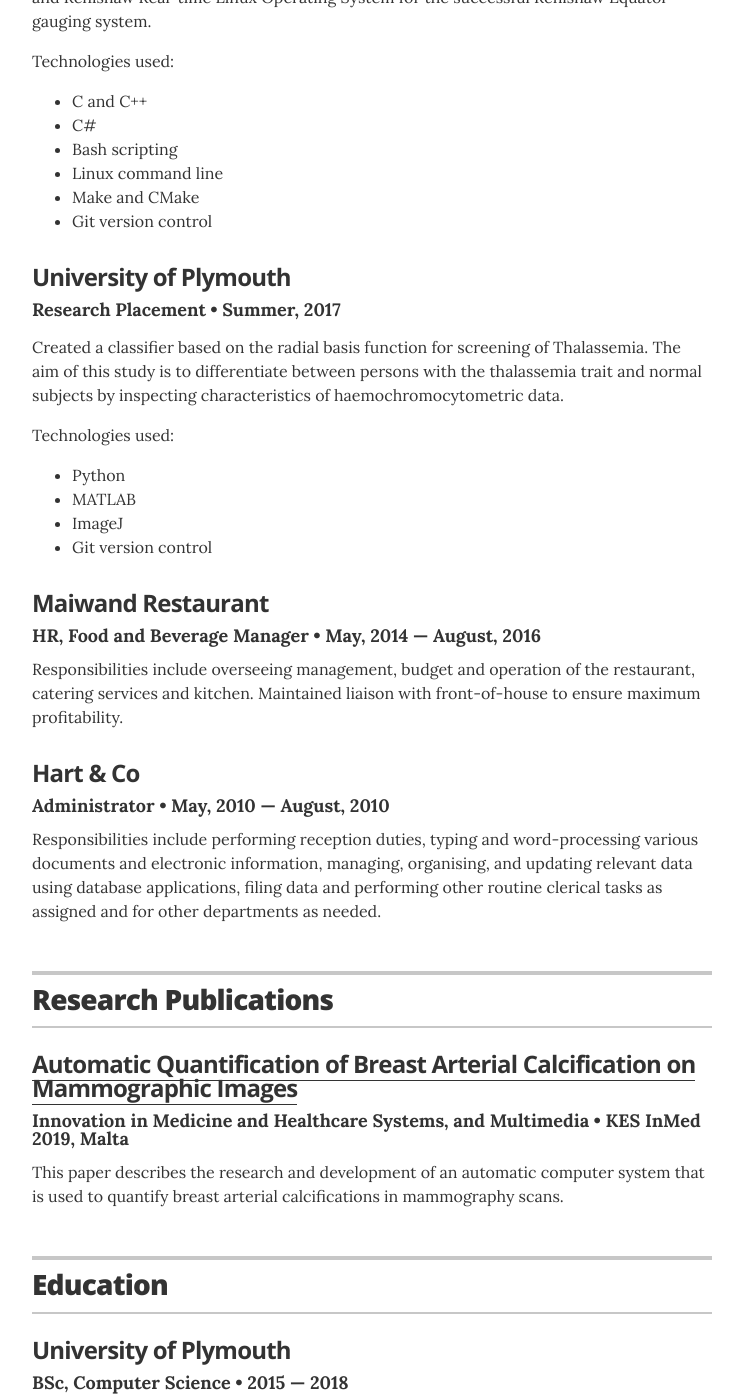
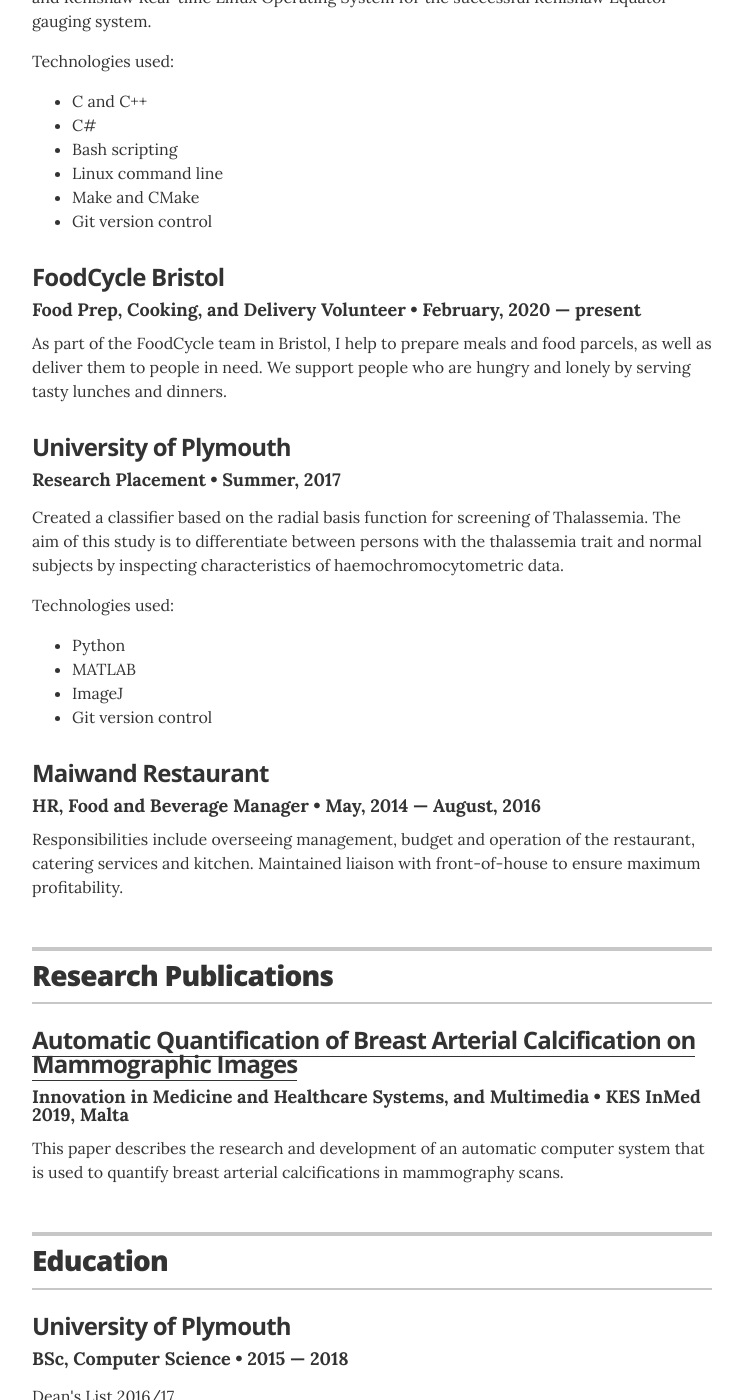
Before and after one commit to nmazidi/nmazidi.github.io, a Jekyll site: the page built from index.html, in a window 1280 px wide and 1400 px high, scrolled down 705 px. Shown: the whole window, without its empty margins (268-1011 px from the left). Built offline with Jekyll 4.4.1, drawn with Linux system fonts in a browser that asks for light colours.

Commit message:
Added FoodCycle experience

```diff
--- a/_data/experience.yml
+++ b/_data/experience.yml
@@ -3,6 +3,11 @@
   position: Graduate Software Engineer
   duration:  September, 2018 &mdash; present
   summary: As part of the research team in the <a href="https://www.renishaw.com/en/equator-gauging-system--12595">Measurements and Automation Products Division</a>, I have had the chance to work on a diverse set of interesting and exciting projects. These have included work on software-hardware interface and communications protocol design and Renishaw Real-time Linux Operating System for the successful Renishaw Equator gauging system. <p>Technologies used:</p><ul><li>C and C++</li><li>C#</li><li>Bash scripting</li><li>Linux command line</li><li>Make and CMake</li><li>Git version control</li></ul>
+
+- company: FoodCycle Bristol
+  position: Food Prep, Cooking, and Delivery Volunteer
+  duration:   February, 2020 &mdash; present
+  summary: As part of the FoodCycle team in Bristol, I help to prepare meals and food parcels, as well as deliver them to people in need. We support people who are hungry and lonely by serving tasty lunches and dinners.
 
 - company: University of Plymouth
   position: Research Placement
@@ -13,8 +18,3 @@
   position: HR, Food and Beverage Manager
   duration:   May, 2014  &mdash; August, 2016
   summary: Responsibilities include overseeing management, budget and operation of the restaurant, catering services and kitchen. Maintained liaison with front-of-house to ensure maximum profitability.
-
-- company: Hart & Co
-  position: Administrator
-  duration:   May, 2010  &mdash; August, 2010
-  summary: Responsibilities include performing reception duties, typing and word-processing various documents and electronic information, managing, organising, and updating relevant data using database applications, filing data and performing other routine clerical tasks as assigned and for other departments as needed.
```
